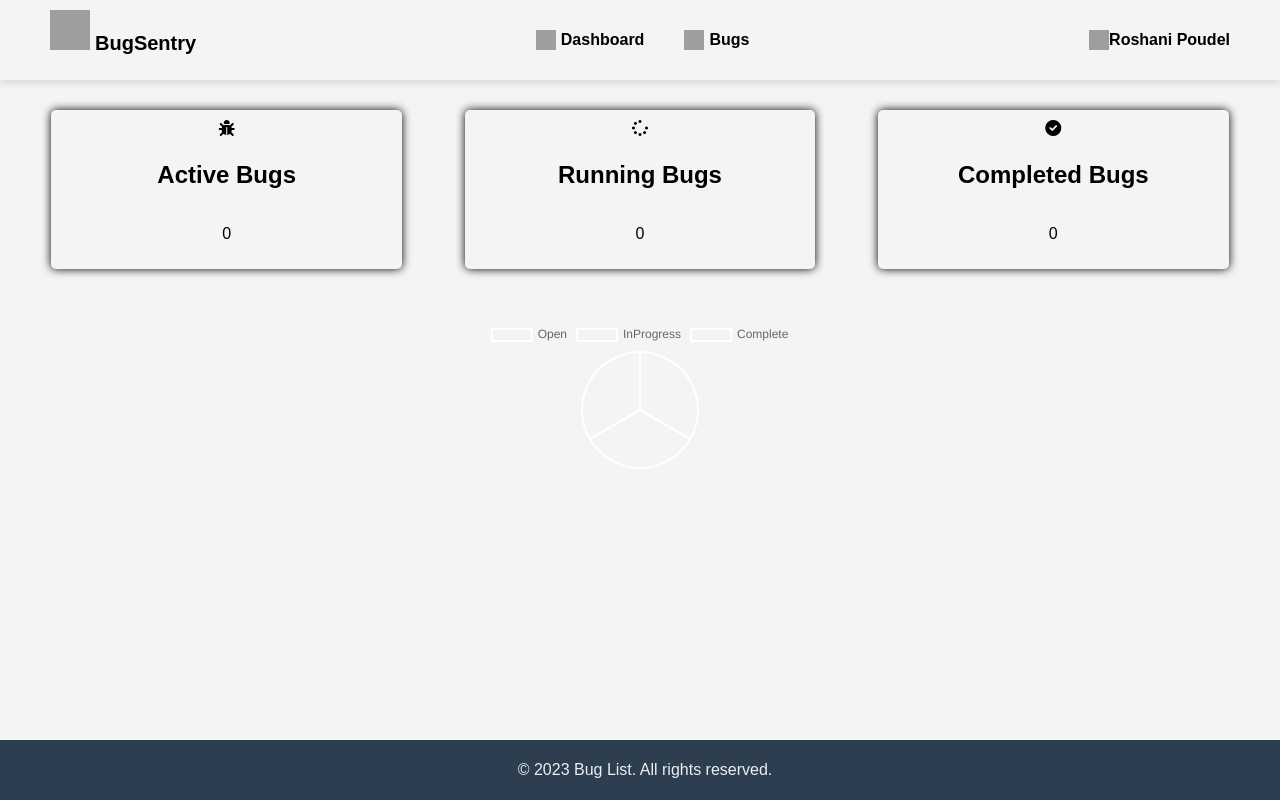
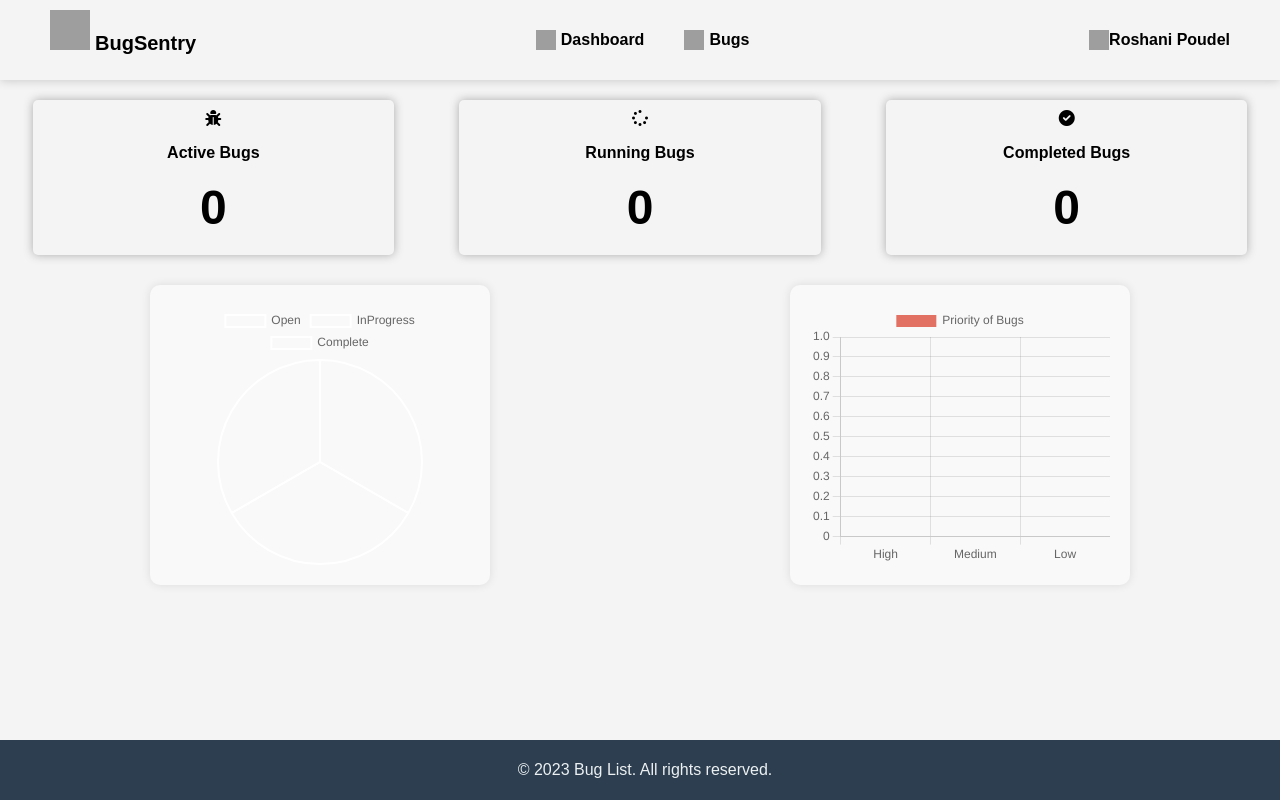
Before and after one commit to roshni73/Bug-tracker, a React (Vite) app: page / in a window 1280 px wide. Built offline with nearby package versions, Linux system fonts and the light colour scheme; grey boxes are pictures that could not be loaded.

Commit message:
Design updated

```diff
--- a/src/Views/Badge/Badge.css
+++ b/src/Views/Badge/Badge.css
@@ -5,7 +5,7 @@
   }
 
   .badge {
-    box-shadow: black 0px 0px 10px;
+    box-shadow: 0 0 10px rgba(65, 63, 63, 0.4);
     padding: 10px;
     margin: 10px;
     border-radius: 5px;
@@ -14,10 +14,27 @@
     flex-direction: column;
     width:80%;
   }
+  .badge-container {
+    display: flex;
+    justify-content: center;
+    align-items: center;
+
+  }
+
+  .badge h1 {
+    font-size: 3em;
+    margin: 10px 0;
+  }
+
+  .badge p {
+    margin: 8px 0;
+    font-weight: bold;
+  }
 
   .badge i {
-    margin-bottom: 5px;
+    margin-bottom: 10px;
   }
+
 
 
   @media (min-width: 768px) {
--- a/src/Views/Badge/Badge.jsx
+++ b/src/Views/Badge/Badge.jsx
@@ -6,8 +6,8 @@ function Badge({icon, text , count}) {
         <div className="badge-container">
             <div className="badge">
                 <i className={icon}></i>
-                <h2>{text}</h2>
-                <p>{count}</p>
+                <p>{text}</p>
+                <h1>{count}</h1>
             </div>
         </div>
     )
--- a/src/Views/BugList/BugList.jsx
+++ b/src/Views/BugList/BugList.jsx
@@ -41,7 +41,10 @@ function BugList() {
         const index = data.findIndex(item => item.id === id);
         if (index !== -1) {
             if (action === 'delete') {
+                const confirmDelete = window.confirm('Are you sure you want to delete this item?');
+                if (confirmDelete) {
                     setData([...data.slice(0, index), ...data.slice(index + 1)]);
+                }
             } else if (action === 'edit') {
                 setEditIndex(index);
                 setCurrentItem(data[index]);
@@ -69,12 +72,14 @@ function BugList() {
     return (
         <>
             <section className='section-buglist'>
+                <div className='section-title'>
                     <SearchBar onFilterChange={handleFilterChange} searchText={searchText} />
                     <div className='button-container'>
                         <Button className="add-bug-btn" onClick={toggleModal} title="Add Bug">
                         </Button>
                     </div>
                     <Modal isOpen={isOpen} closeModal={toggleModal} submitData={onAddSuccess} currentItem={currentItem} />
+                </div>
                 <table>
                     <thead>
                         <tr>
--- a/src/Views/Dashboard/Dashboard.css
+++ b/src/Views/Dashboard/Dashboard.css
@@ -1,27 +1,35 @@
-section {
-  padding: 20px;
+.dashboard {
+  margin-top:10px;
+  display: flex;
+  flex-direction: column;
+  gap: 20px;
 }
 
-.dashboard {
+.dashboard-cards {
   display: flex;
-  flex-wrap: wrap;
+  justify-content: space-around;
+
+
+}
+.dashboard-charts {
+  display: flex;
   justify-content: space-around;
 }
-
 .pie-chart {
-  width: 100%;
-  display: flex;
-  flex-direction:column;
-  justify-content: center;
-  align-items: center;
-  margin-top: 40px;
-
+  height: 300px;
+  max-width: 450px;
+  box-shadow: 0 0 10px rgba(0, 0, 0, 0.1);
+  padding: 20px;
+  box-sizing: border-box;
+  background-color: #f9f9f9;
+  border-radius: 10px;
 }
-
-@media (min-width: 768px) {
-  section {
-      display: flex;
-      justify-content: space-around;
-      flex-direction: row;
-  }
+.bar-chart {
+  height: 300px;
+  max-width: 450px;
+  box-shadow: 0 0 10px rgba(0, 0, 0, 0.1);
+  padding: 20px;
+  box-sizing: border-box;
+  background-color: #f9f9f9;
+  border-radius: 10px;
 }
--- a/src/Views/Dashboard/Dashboard.jsx
+++ b/src/Views/Dashboard/Dashboard.jsx
@@ -1,6 +1,6 @@
 import React, { useState, useEffect } from 'react';
 import { Chart as Chartjs } from "chart.js/auto";
-import { Pie } from "react-chartjs-2";
+import { Bar, Pie } from "react-chartjs-2";
 import Badge from '../Badge/Badge';
 import './Dashboard.css';
 
@@ -14,31 +14,55 @@ const Dashboard = () => {
         }
     }, []);
 
-    const bugCounts = bugs.reduce((counts, bug) => {
+    const bugStatusCounts = bugs.reduce((counts, bug) => {
         counts[bug.status]++;
         return counts;
     }, { Open: 0, 'In progress': 0, Closed: 0 });
 
-    const bugCountsValues = Object.values(bugCounts);
-    const isAllZero = bugCountsValues.every(val => val === 0);
+    const bugPriorityCounts = bugs.reduce((counts, bug) => {
+        counts[bug.priority]++;
+        return counts;
+    },
+        { High: 0, Medium: 0, Low: 0 }
+    );
+
+    const bugStatusCountsValues = Object.values(bugStatusCounts);
+    const isAllZeroStatus = bugStatusCountsValues.every(val => val === 0);
 
     const data = {
         labels: ["Open", "InProgress", "Complete"],
         datasets: [{
             label: "No of Bugs",
-            data: isAllZero ? [1, 1, 1] : bugCountsValues,
-            backgroundColor: isAllZero ? ['transparent', 'transparent', 'transparent'] : undefined,
+            data: isAllZeroStatus ? [1, 1, 1] : bugStatusCountsValues,
+            backgroundColor: isAllZeroStatus ? ['transparent', 'transparent', 'transparent'] : ['#FF6384', '#36A2EB', '#FFCE56'],
         }],
+    };
+
+    const priorityData = {
+        labels: ['High', 'Medium', 'Low'],
+        datasets: [
+            {
+                label: 'Priority of Bugs',
+                data: Object.values(bugPriorityCounts),
+                backgroundColor: ['#e27164', ' #ecc66c', ' #48a16d'],
+            },
+        ],
     };
 
     return (
         <section className="dashboard">
-                <Badge icon="fas fa-bug" text="Active Bugs" count={bugCounts.Open} />
-                <Badge icon="fas fa-spinner" text="Running Bugs" count={bugCounts['In progress']} />
-                <Badge icon="fas fa-check-circle" text="Completed Bugs" count={bugCounts.Closed} />
-
-            <div className="pie-chart">
-                <Pie data={data} options={{ responsive: true, maintainAspectRatio: false }} />
+            <div className="dashboard-cards">
+                <Badge icon="fas fa-bug" text="Active Bugs" count={bugStatusCounts.Open} />
+                <Badge icon="fas fa-spinner" text="Running Bugs" count={bugStatusCounts['In progress']} />
+                <Badge icon="fas fa-check-circle" text="Completed Bugs" count={bugStatusCounts.Closed} />
+            </div>
+            <div className="dashboard-charts">
+                <div className="pie-chart">
+                    <Pie data={data} options={{ responsive: true, maintainAspectRatio: false }} />
+                 </div>
+                <div className="bar-chart">
+                    <Bar data={priorityData} options={{ responsive: true, maintainAspectRatio: false }} />
+                </div>
             </div>
         </section>
     );
--- a/src/Views/Modal/Modal.css
+++ b/src/Views/Modal/Modal.css
@@ -19,15 +19,25 @@
   }
   .modal-content button{
     display:flex;
-    background-color:#164863;
+    background-color:#2c3e50;
     color:white;
     border-radius:5px;
     border:none;
   }
+  .reportingForm-heading{
+    margin-left: 10px;
+    display:flex;
+    text-align: center;
+  }
+  .modal-heading{
+    display:flex;
+    flex-direction:row;
+    background-color:#2c3e50;
+    color:white;
+    margin-bottom: 10px;
+  }
   .btn{
-    display:flex;
-    justify-content:end;
-    color:white;
-    border-radius:5px;
-    border:none;
+    margin-top:20px;
+    margin-left: 300px;
+    background-color: #2c3e50;
   }
--- a/src/Views/Modal/Modal.jsx
+++ b/src/Views/Modal/Modal.jsx
@@ -22,7 +22,10 @@ function Modal(props) {
       <>
       <div className="modal-overlay">
                 <div className="modal-content">
-                <div className="btn"><button onClick={closeModal}>X</button></div>
+                  <div className="modal-heading">
+                    <p className="reportingForm-heading"><img width="20" height="20" src="https://img.icons8.com/ios-glyphs/30/FFFFFF/bug--v1.png" alt="bug--v1"/>Bug ReportingForm</p>
+                    <div className="btn"><button onClick={closeModal}>X</button></div>
+                    </div>
                 <InputForm onAddSuccess={onAddSuccess} currentItem = {currentItem} />
                 </div>
       </div>
--- a/src/Views/NavBar/NavBar.jsx
+++ b/src/Views/NavBar/NavBar.jsx
@@ -10,7 +10,7 @@ function Navbar() {
       <div className="heading"><img width="40" height="40" src="https://img.icons8.com/ios-filled/50/window-bug.png" alt="window-bug"/>BugSentry</div>
        <div className="navbar-content">
         <ul>
-        <li><Link to="/"><img width="20" height="20" src="https://img.icons8.com/material-rounded/24/control-panel.png" alt="control-panel"/>Dashboard</Link></li>
+        <li><Link to="/"><img width="20" height="20" src="https://img.icons8.com/ios-glyphs/30/home.png" alt="home"/>Dashboard</Link></li>
         <li><Link to="/buglist"><img width="20" height="20" src="https://img.icons8.com/ios-glyphs/30/ingredients-list.png" alt="ingredients-list"/>Bugs</Link></li>
 
       </ul>
--- a/src/Views/SearchBar/SearchBar.css
+++ b/src/Views/SearchBar/SearchBar.css
@@ -7,11 +7,13 @@
     border-radius: 5px;
     margin-left: 40px;
     margin-right: 40px;
+    margin-top: 10px;
   }
 
   .search-form div {
     display: flex;
     align-items: center;
+    margin-right: 10px;
   }
 
   .search-form label {
@@ -19,11 +21,21 @@
   }
 
   .search-dropdown {
+    box-shadow: 0px 0px 3px;
     margin-right: 20px;
     padding: 5px;
+    border-radius: 5px;
   }
+  .search-box {
+    display: flex;
+
+    align-items: center;
+    justify-content: space-between;
+}
 
   .search-input {
+    width:650px;
+    box-shadow: 0px 0px 3px;
     padding: 10px;
     border-radius: 5px;
     border: 1px solid #ccc;
--- a/src/Views/SearchBar/SearchBar.jsx
+++ b/src/Views/SearchBar/SearchBar.jsx
@@ -29,8 +29,9 @@ function SearchBar({ onFilterChange, searchText }) {
                     <option value="High">High</option>
                 </select>
             </div>
-
-            <input type="text" id="searchText" className="search-input" placeholder="Search..." value={searchText} onChange={handleSearchChange} />
+            <div className="search-box">
+                <input type="text" id="searchText" className="search-input" placeholder="Search..." value={searchText} onChange={handleSearchChange} />
+            </div>
         </div>
     );
 }
--- a/src/index.css
+++ b/src/index.css
@@ -6,10 +6,3 @@ body {
   background-color: #f4f4f4;
   width: 100%;
 }
-
-header {
-  background-color: #2c3e50;
-  color: #ecf0f1;
-  padding: 10px;
-  text-align: center;
-}
```
Also changed, not shown: src/Views/BugList/BugList.css (+30 -16 lines). Lines whose indentation alone changed are shown as unchanged.
